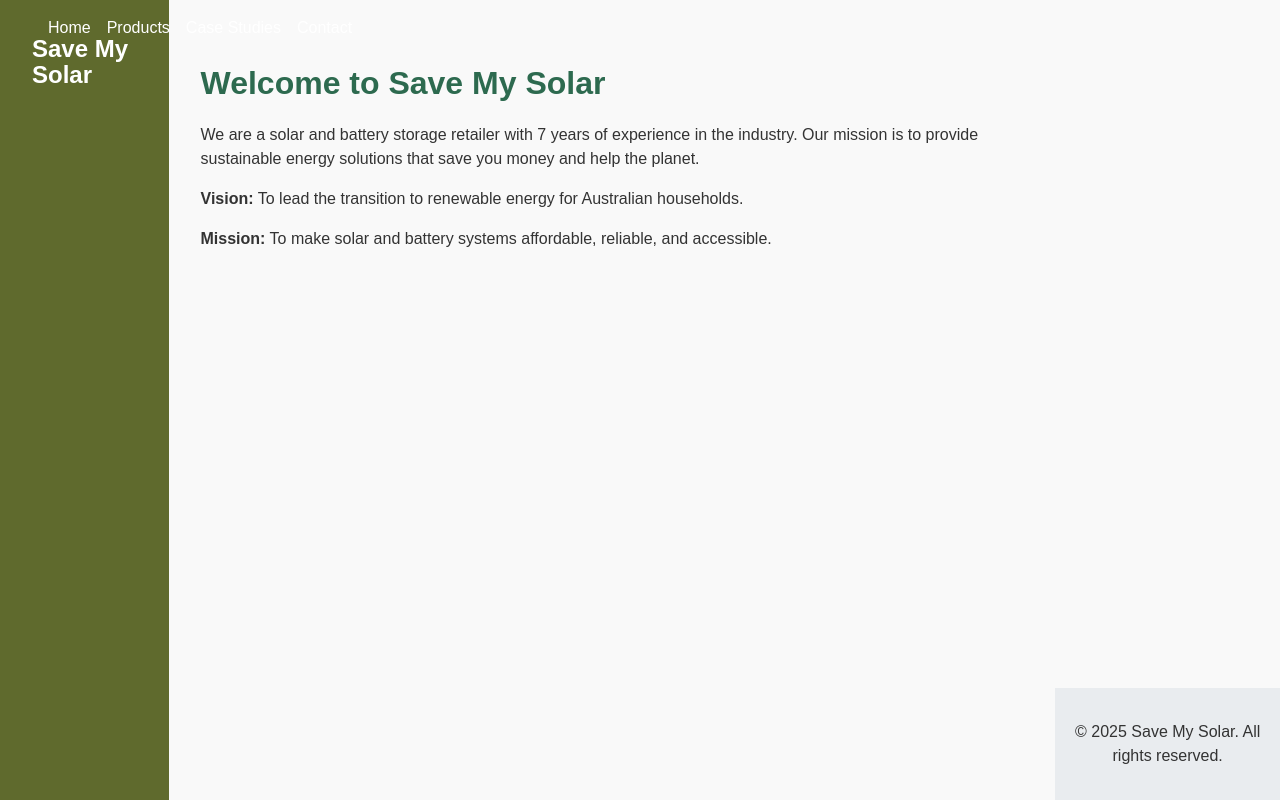
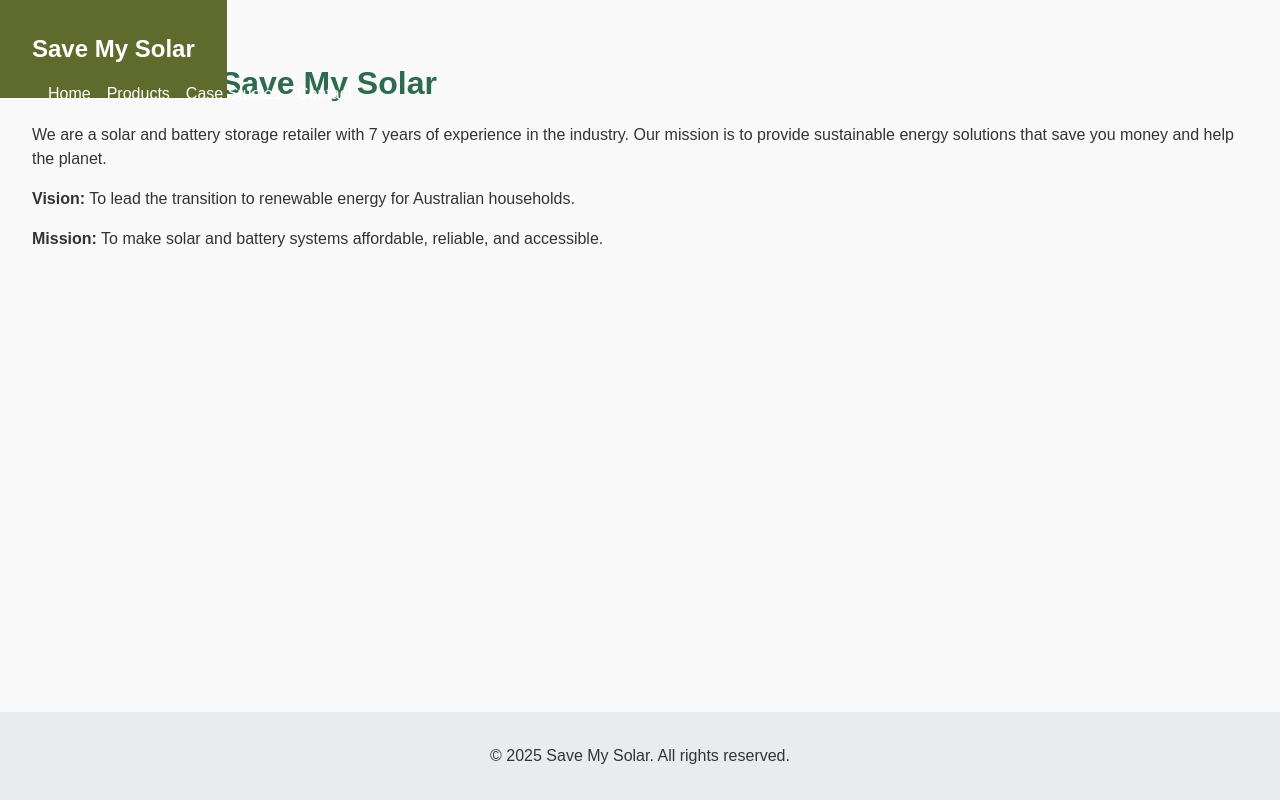
Before and after one commit to semyashok-debug/save-my-solar, a React (Vite) app: page / in a window 1280 px wide. Built offline with nearby package versions, Linux system fonts and the light colour scheme.

Commit message:
Update App.css

```diff
--- a/src/App.css
+++ b/src/App.css
@@ -13,14 +13,14 @@ overflow-y: scroll; /* Prevents layout shift when switching pages */
 
 .container {
   display: flex;
-  flex-direction: row;
+  flex-direction: column;
   min-height: 100vh;
 }
 
 .navbar {
-  position: relative;
+  position: absolute;
   min-height:60px;
-  display: flex;
+  /*display: flex;*/
   align-items: centre;
   background-color: #5f6a2d;
   padding: 1rem 2rem;
```
